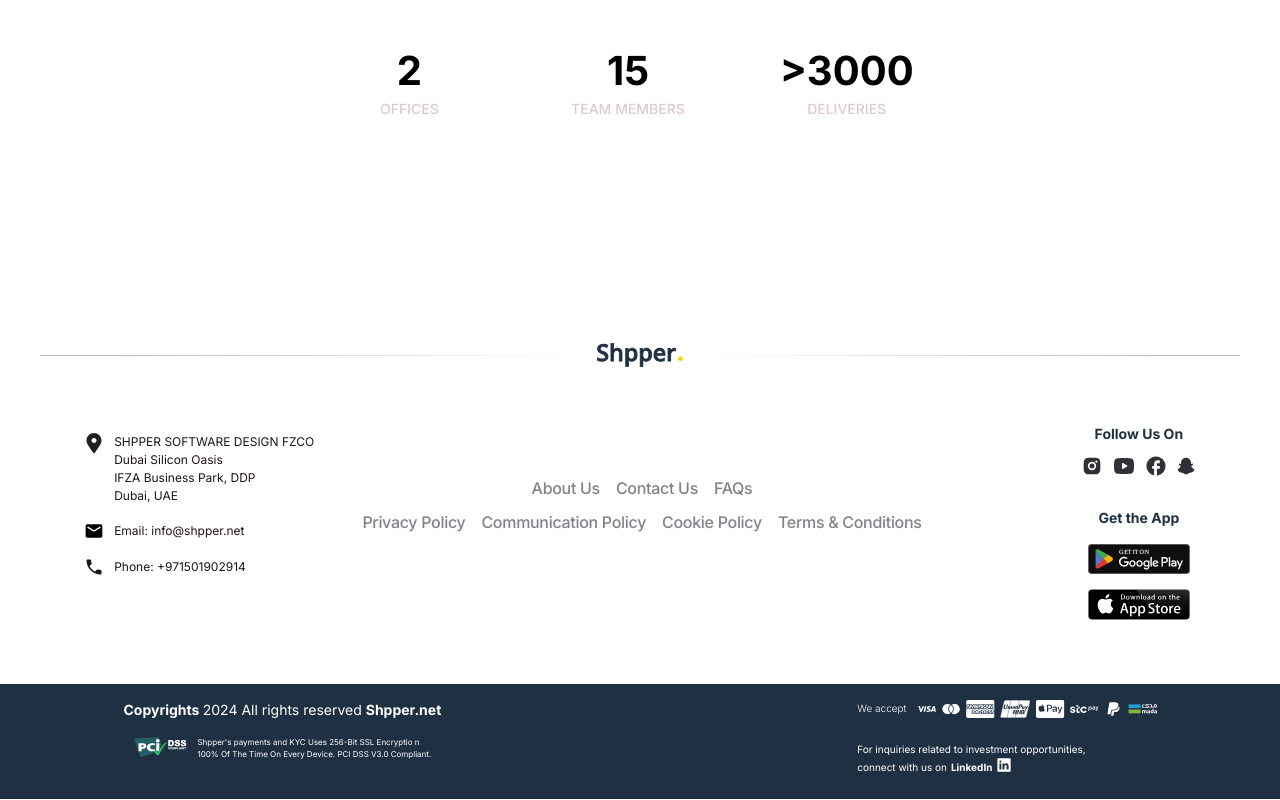
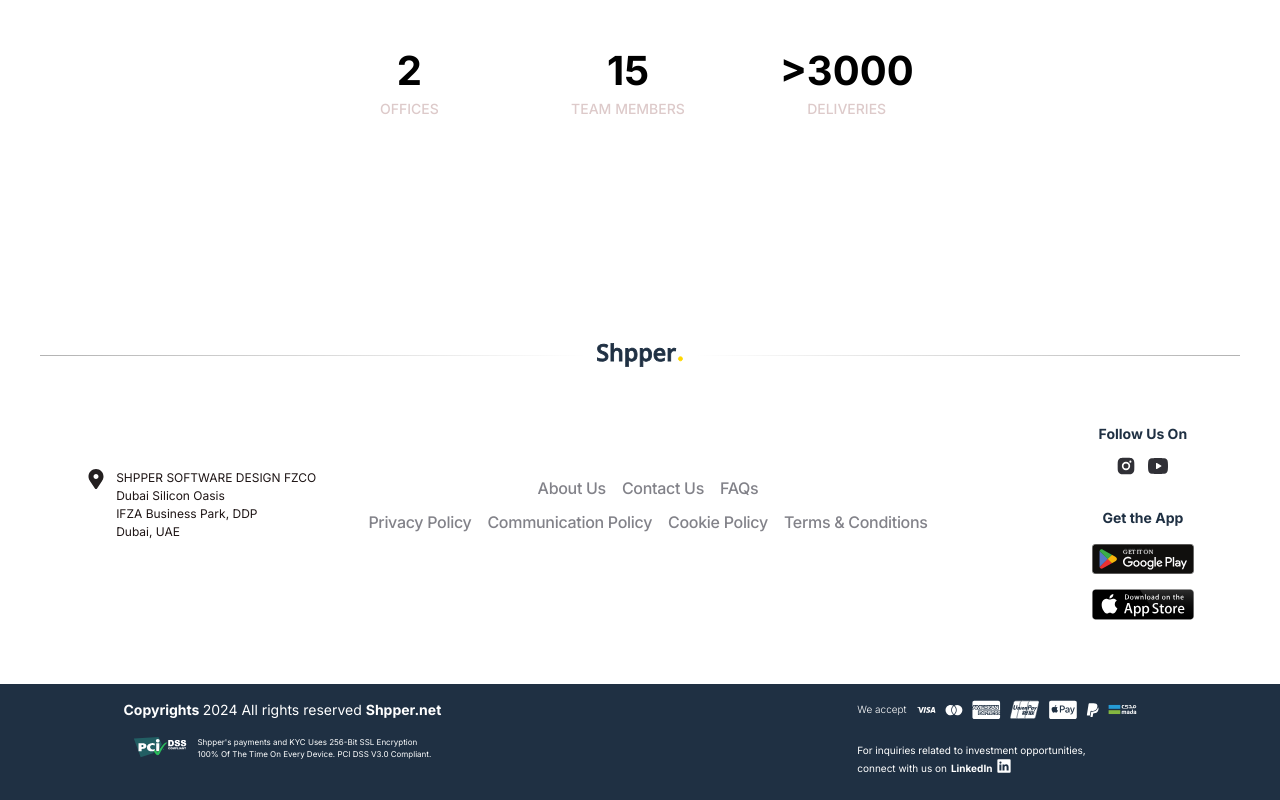
Before and after one commit to nahianhasan161/shpperv2, a Next.js app: page /en/about-us in a window 1280 px wide. Shown: the part 1281-2081 px from the top of the page. Built offline with nearby package versions, Linux system fonts and the light colour scheme.

Commit message:
small changes include font,payment logo,spelling and many more

```diff
--- a/src/app/[locale]/about-us/sections/aboutCardSection.tsx
+++ b/src/app/[locale]/about-us/sections/aboutCardSection.tsx
@@ -67,12 +67,12 @@
               >
                 <YoutubeIcon className="w-6 h-6 fill-[#303036] hover:fill-red-500" />
               </Link>
-              <Link href={facebookLink} className="cursor-pointer  ">
+              {/* <Link href={facebookLink} className="cursor-pointer  ">
                 <FbIcon className="w-5 h-5 fill-[#303036] hover:fill-blue-600 transition-all ease-in-out" />
-              </Link>
-              <Link href={snapchatLink} className="cursor-pointer ">
+              </Link> */}
+              {/* <Link href={snapchatLink} className="cursor-pointer ">
                 <SnapIcon className="w-5 h-5 fill-[#303036] hover:fill-yellow-500  transition-all ease-in-out" />
-              </Link>
+              </Link> */}
               <Link href={linkedinLink} className="cursor-pointer ">
                 <LinkedInIcon className="w-5 h-5 fill-black hover:fill-blue-500 " />
               </Link>
--- a/src/app/[locale]/layout.tsx
+++ b/src/app/[locale]/layout.tsx
@@ -1,20 +1,28 @@
 import { ReactNode } from "react";
 import { NextIntlClientProvider, useMessages } from "next-intl";
+import { useLocale } from "next-intl";
+import { Inter } from "next/font/google";
+
 interface LocaleLayoutProps {
   children: ReactNode;
   params: {
     locale: string;
   };
 }
+const inter = Inter({ subsets: ["latin"] });
 export default function LocaleLayout({
   children,
   params: { locale },
 }: LocaleLayoutProps) {
   const messages = useMessages();
-
+  const localActive = useLocale();
   return (
     <html lang={locale}>
-      <body>
+      <body
+        className={`${
+          localActive == "ar" ? "arial-font" : `${inter.className}`
+        }`}
+      >
         <NextIntlClientProvider messages={messages}>
           {children}
         </NextIntlClientProvider>
--- a/src/app/globals.css
+++ b/src/app/globals.css
@@ -11,6 +11,12 @@
 .react-player__preview {
   border-radius: 8px;
 }
+.arial-font {
+  font-family: Arial, sans-serif;
+}
+.inter-font {
+  font-family: Inter, sans-serif;
+}
 
 /* @media only screen and (min-width: 1200px) {
   .react-player__preview {
--- a/src/app/layout.tsx
+++ b/src/app/layout.tsx
@@ -1,9 +1,7 @@
 import type { Metadata } from "next";
-import { Inter } from "next/font/google";
+
 import "./globals.css";
 import { metropolisFont } from "@/fonts/fonts";
-
-const inter = Inter({ subsets: ["latin"] });
 
 export const metadata: Metadata = {
   title: "Shpper",
@@ -17,9 +15,7 @@
 }>) {
   return (
     <html lang="en">
-      <body className={`${inter.className} ${metropolisFont.variable} `}>
-        {children}
-      </body>
+      <body className={`${metropolisFont.variable} `}>{children}</body>
     </html>
   );
 }
--- a/src/app/sections/contactSection.tsx
+++ b/src/app/sections/contactSection.tsx
@@ -61,7 +61,7 @@
               </div>
             </div>
 
-            <div className="flex flex-nowrap gap-[10px]  items-center">
+            {/* <div className="flex flex-nowrap gap-[10px]  items-center">
               <Image
                 src={"/icons/mail_icon.svg"}
                 width={20}
@@ -71,8 +71,8 @@
               <div className="flex flex-col text-md leading-[150%] text-[#1E1515]">
                 <p className="">Email: info@shpper.net</p>
               </div>
-            </div>
-            <div className="flex flex-nowrap gap-[10px]  items-center">
+            </div> */}
+            {/* <div className="flex flex-nowrap gap-[10px]  items-center">
               <Image
                 src={"/icons/phone_icon.svg"}
                 width={20}
@@ -82,7 +82,7 @@
               <div className="flex flex-col text-md leading-[150%] text-[#1E1515]">
                 <p className="">Phone: +971501902914</p>
               </div>
-            </div>
+            </div> */}
           </div>
           {/* page links */}
           <div
@@ -155,12 +155,12 @@
                     >
                       <YoutubeIcon className="w-6 h-6 fill-[#303036] hover:fill-red-500" />
                     </Link>
-                    <Link href={facebookLink} className="cursor-pointer  ">
+                    {/*  <Link href={facebookLink} className="cursor-pointer  ">
                       <FbIcon className="w-5 h-5 fill-[#303036] hover:fill-blue-600 transition-all ease-in-out" />
-                    </Link>
-                    <Link href={snapchatLink} className="cursor-pointer ">
+                    </Link> */}
+                    {/*   <Link href={snapchatLink} className="cursor-pointer ">
                       <SnapIcon className="w-5 h-5 fill-[#303036] hover:fill-yellow-500  transition-all ease-in-out" />
-                    </Link>
+                    </Link> */}
                   </div>
                 </div>
               </div>
--- a/src/components/footer/primaryFooter.tsx
+++ b/src/components/footer/primaryFooter.tsx
@@ -35,7 +35,8 @@
               alt="pci"
             />
             <p className="text-[8px]">
-              Shpper&apos;s payments and KYC Uses 256-Bit SSL Encryptio n<br />
+              Shpper&apos;s payments and KYC Uses 256-Bit SSL Encryption
+              <br />
               100% Of The Time On Every Device. PCI DSS V3.0 Compliant.
             </p>
           </div>
@@ -46,7 +47,7 @@
               We accept
             </h6>
             <Image
-              src="/payments/payments.svg"
+              src="/payments/Payment_Gateways_nobg.svg"
               height={18}
               width={240}
               alt="payment_options"
```
Also changed, not shown: public/payments/Payment_Gateways_nobg.svg (added), public/payments/payments2.jpg (added).
